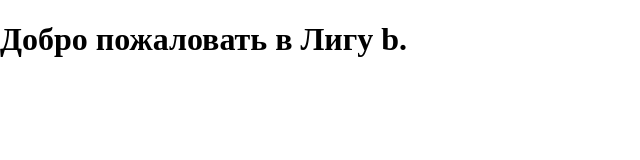
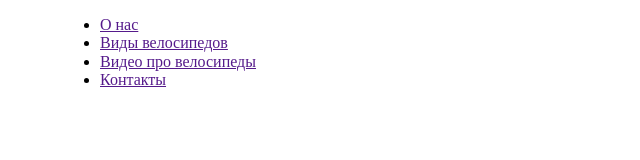
Before and after one commit to SamoylenkVi/Sevostyanova_bike, a website: page source/index.html in a window 1280 px wide. Shown: the whole page, without its empty margins (0-640 px from the left). Drawn offline with nearby package versions, Linux system fonts and the light colour scheme; files that its build step writes are made by us from their sources; files whose address does not match are found by name.

Commit message:
Добавляет разметку для header

```diff
--- a/source/index.html
+++ b/source/index.html
@@ -1,13 +1,36 @@
 <!DOCTYPE html>
 <html lang="en">
+
 <head>
   <meta charset="UTF-8">
   <meta name="viewport" content="width=device-width, initial-scale=1.0">
   <meta http-equiv="X-UA-Compatible" content="ie=edge">
-  <title>Стартовый шаблон</title>
-  <link rel="stylesheet" href="css/style.css">
+  <title>MooN</title>
+  <link rel="stylesheet" href="css/vendor/normalize.min.css">
+  <link rel="stylesheet" href="css/style.min.css">
+  <link rel="preload" href="/fonts/opensans-light.woff2" as="font" crossorigin>
+  <link rel="preload" href="/fonts/opensans-regular.woff2" as="font" crossorigin>
+  <link rel="preload" href="/fonts/opensans-semibold.woff2" as="font" crossorigin>
+  <link rel="preload" href="/fonts/opensans-bold.woff2" as="font" crossorigin>
 </head>
+
 <body>
-  <h1>Добро пожаловать в Лигу b.</h1>
+  <h1 class="visually-hidden">Moon - магазин велосипедов</h1>
+  <header class="header">
+    <div class="header__wrapper wrapper">
+      <nav class="header__nav navigation">
+        <div class="navigation__toggle" tabindex="0" aria-label="Открыть главное меню">
+          <div class="navigation__icon"></div>
+        </div>
+        <ul class="navigation__list">
+          <li class="navigation__item"><a href="">О нас</a></li>
+          <li class="navigation__item"><a href="">Виды велосипедов</a></li>
+          <li class="navigation__item"><a href="">Видео про велосипеды</a></li>
+          <li class="navigation__item"><a href="">Контакты</a></li>
+        </ul>
+      </nav>
+    </div>
+  </header>
 </body>
+
 </html>
```
